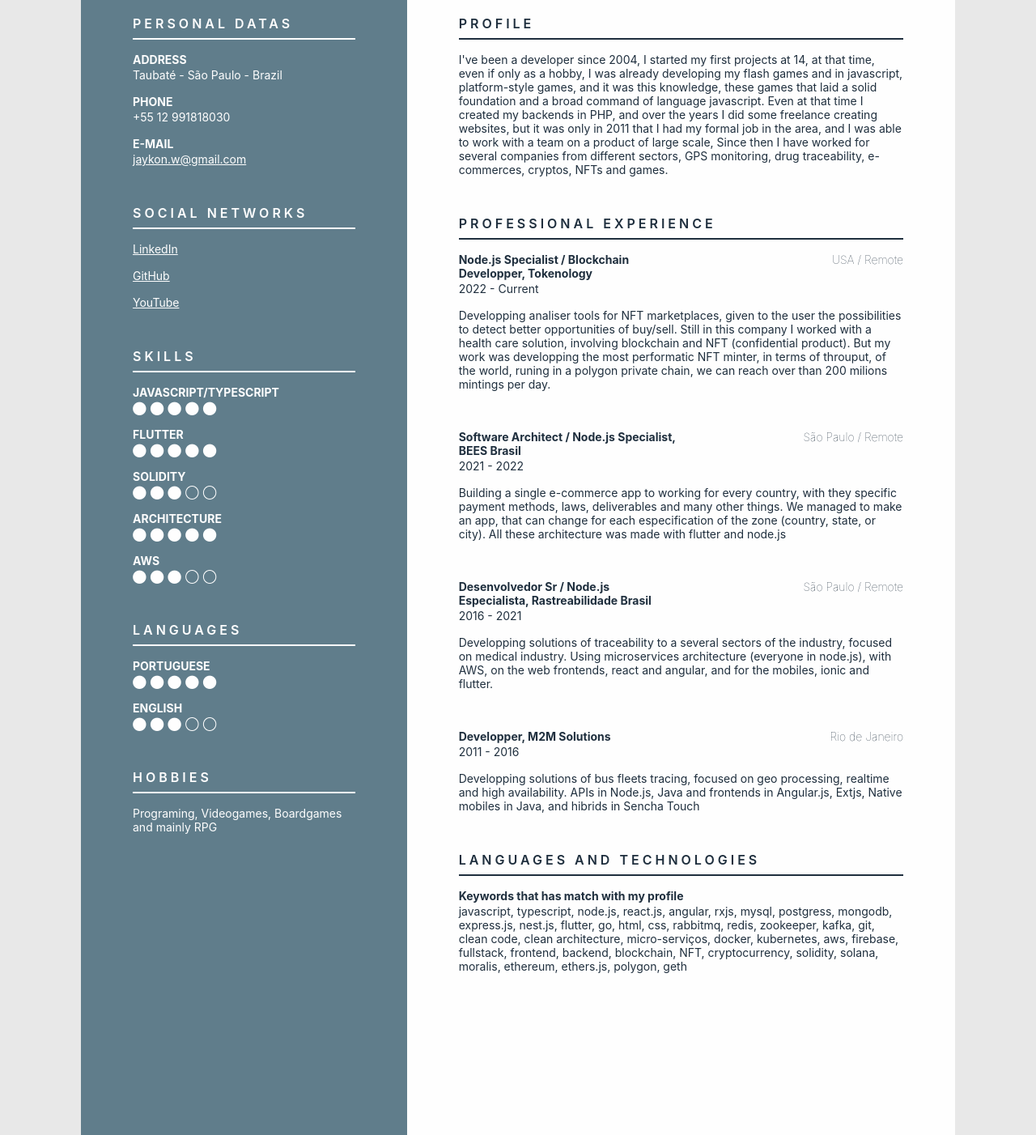
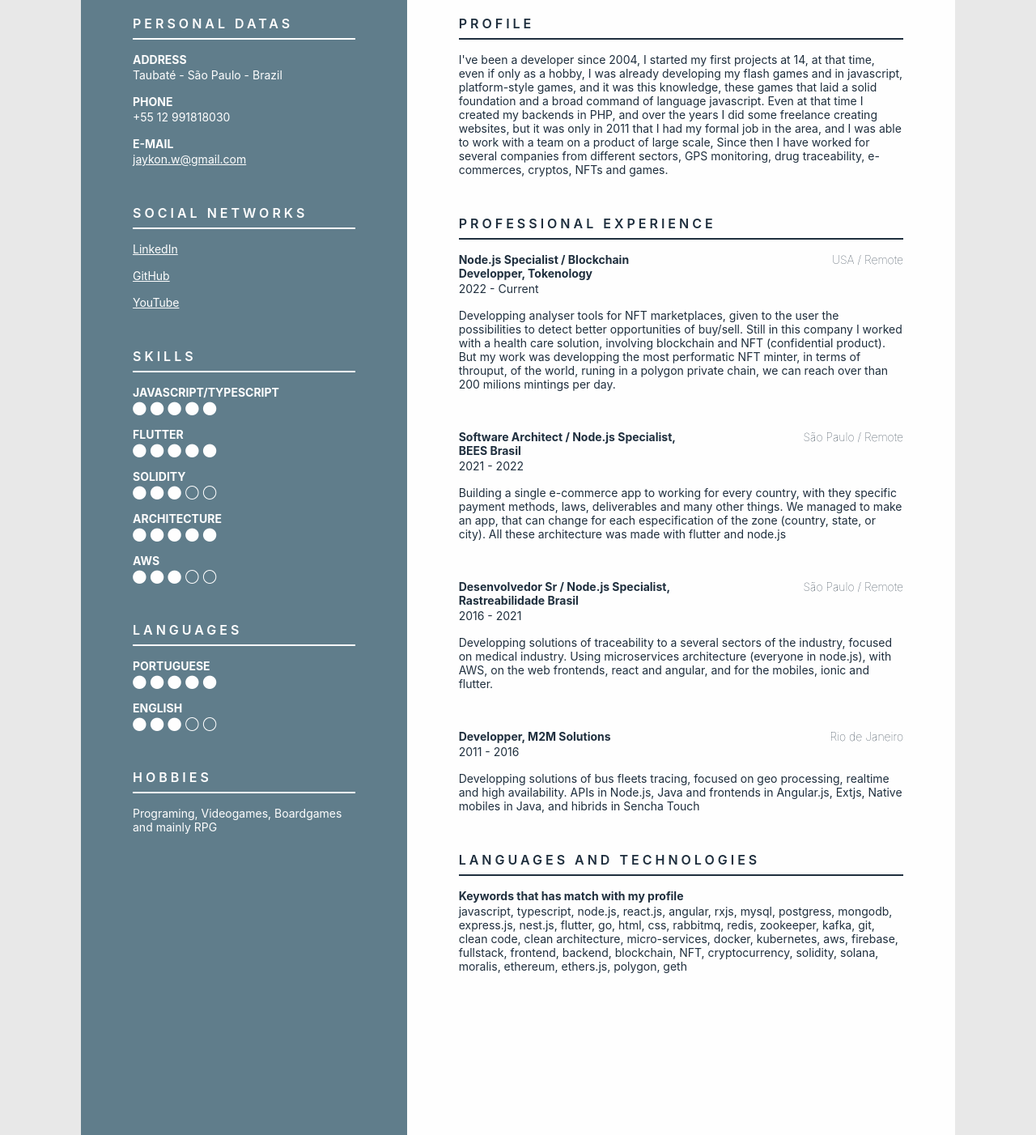
Before and after one commit to jaykon-w/resume, a plain HTML site: page en-US.html in a window 1280 px wide. Shown: the part 257-1659 px from the top of the page at 81% size. Drawn offline with Linux system fonts and the light colour scheme.

Commit message:
fix: typos

```diff
--- a/en-US.html
+++ b/en-US.html
@@ -127,7 +127,7 @@
             <section class="subtitle">
               2022 - Current
             </section>
-            Developping analiser tools for NFT marketplaces, given to the user the possibilities
+            Developping analyser tools for NFT marketplaces, given to the user the possibilities
             to detect better opportunities of buy/sell. Still in this company I worked with a
             health care solution, involving blockchain and NFT (confidential product). But my
             work was developping the most performatic NFT minter, in terms of throuput, of the world,
@@ -155,7 +155,7 @@
           <article>
             <header>
               <section class="title">
-                Desenvolvedor Sr / Node.js Especialista, Rastreabilidade Brasil
+                Desenvolvedor Sr / Node.js Specialist, Rastreabilidade Brasil
               </section>
               <aside class="local">
                 São Paulo / Remote
@@ -197,7 +197,7 @@
             </header>
             javascript, typescript, node.js, react.js, angular, rxjs, mysql, postgress, mongodb, express.js,
             nest.js, flutter, go, html, css, rabbitmq, redis, zookeeper, kafka, git, clean code,
-            clean architecture, micro-serviços, docker, kubernetes, aws, firebase, fullstack, frontend, backend,
+            clean architecture, micro-services, docker, kubernetes, aws, firebase, fullstack, frontend, backend,
             blockchain, NFT, cryptocurrency, solidity, solana, moralis, ethereum, ethers.js, polygon, geth
           </article>
         </section>
```
